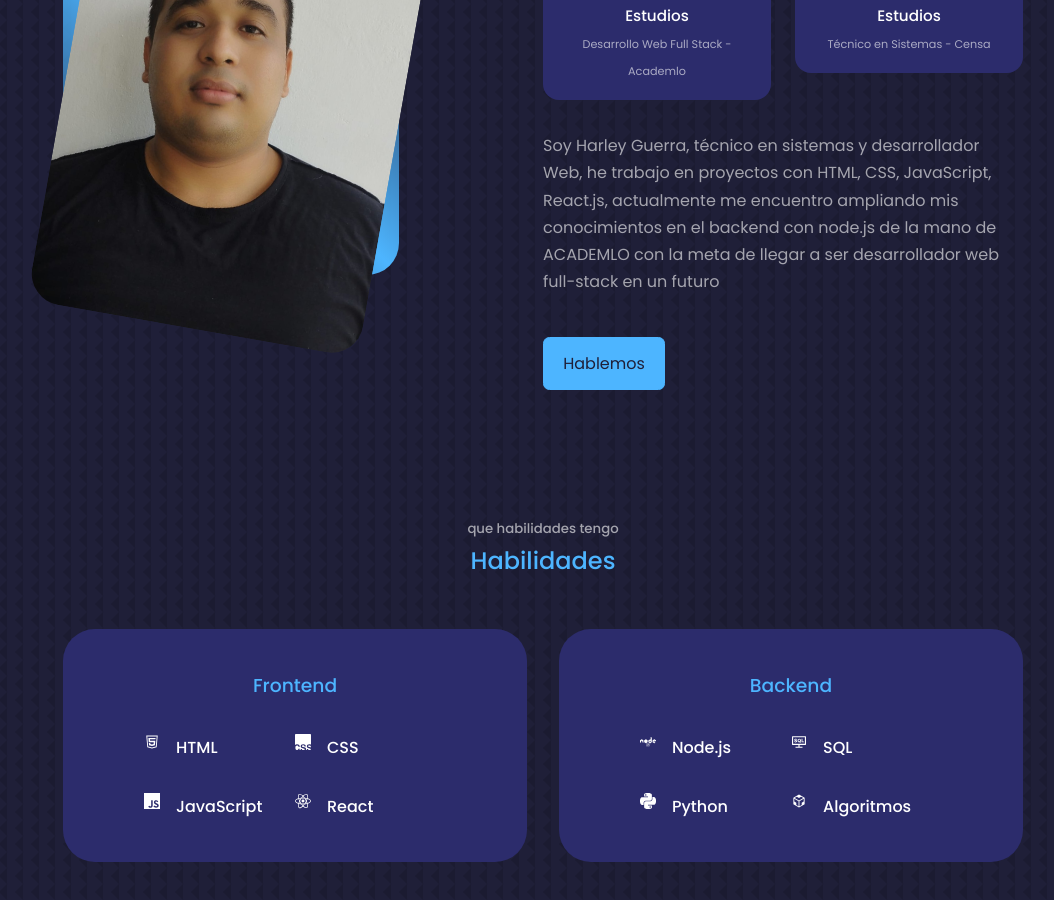
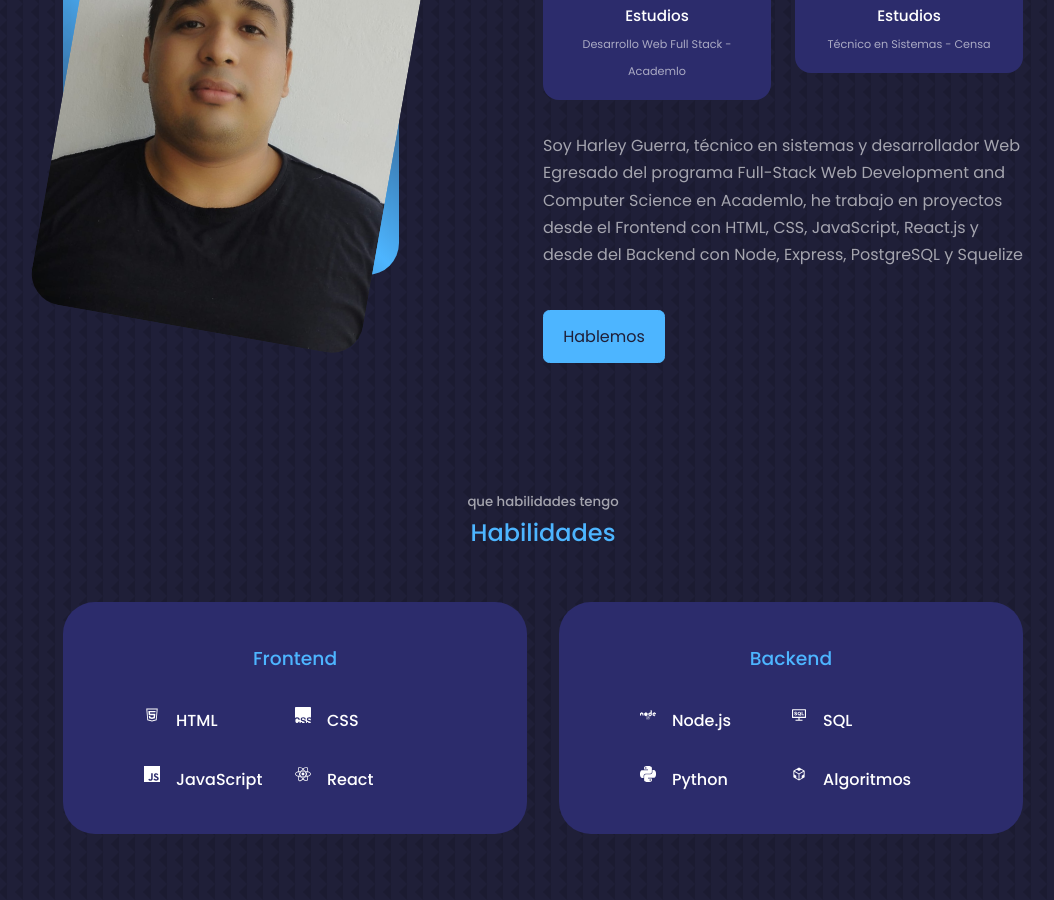
Before and after one commit to Harley-gv/portfolio-react, a React (Vite) app: page / in a window 1280 px wide. Shown: the part 1100-2000 px from the top of the page, without its empty margins (97-1151 px from the left). Built offline with nearby package versions, Linux system fonts and the light colour scheme.

Commit message:
update about info

```diff
--- a/package.json
+++ b/package.json
@@ -11,7 +11,8 @@
     "@emailjs/browser": "^3.6.2",
     "react": "^18.0.0",
     "react-dom": "^18.0.0",
-    "react-icons": "^4.4.0"
+    "react-icons": "^4.4.0",
+    "react-particles": "^2.1.4"
   },
   "devDependencies": {
     "@types/react": "^18.0.0",
--- a/src/App.jsx
+++ b/src/App.jsx
@@ -7,10 +7,11 @@ import Portfolio from './components/portfolio/Portfolio'
 import Contact from './components/contact/Contact'
 import Footer from './components/footer/Footer'
 
+
 function App() {
 
   return (
-    <div className="App">
+    <div>
        <Header />
        <Nav />
        <About />
--- a/src/components/about/About.jsx
+++ b/src/components/about/About.jsx
@@ -35,7 +35,7 @@ const about = () => {
 
                     </div>
 
-                    <p>Soy Harley Guerra, técnico en sistemas y desarrollador Web, he trabajo en proyectos con HTML, CSS, JavaScript, React.js, actualmente me encuentro ampliando mis conocimientos en el backend con node.js de la mano de ACADEMLO con la meta de llegar a ser desarrollador web full-stack en un futuro</p>
+                    <p>Soy Harley Guerra, técnico en sistemas y desarrollador Web Egresado del programa Full-Stack Web Development and Computer Science  en Academlo, he trabajo en proyectos desde el Frontend con HTML, CSS, JavaScript, React.js y desde del Backend con Node, Express, PostgreSQL y Squelize </p>
 
                     <a href="#contact" className='btn btn-primary'>Hablemos</a>
                 </div>
```
Also changed, not shown: 1 other file (tests, documents, lock files or other folders).
